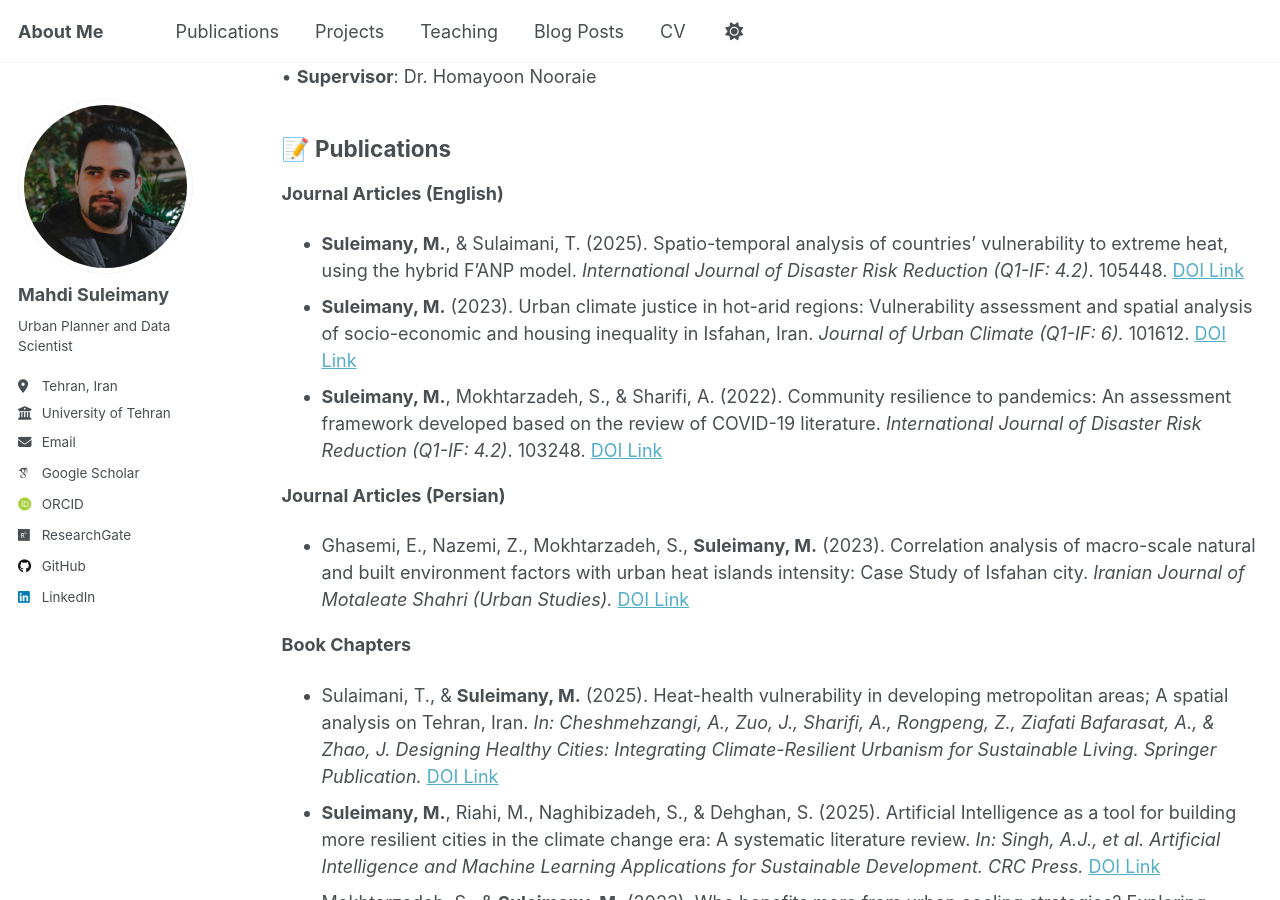
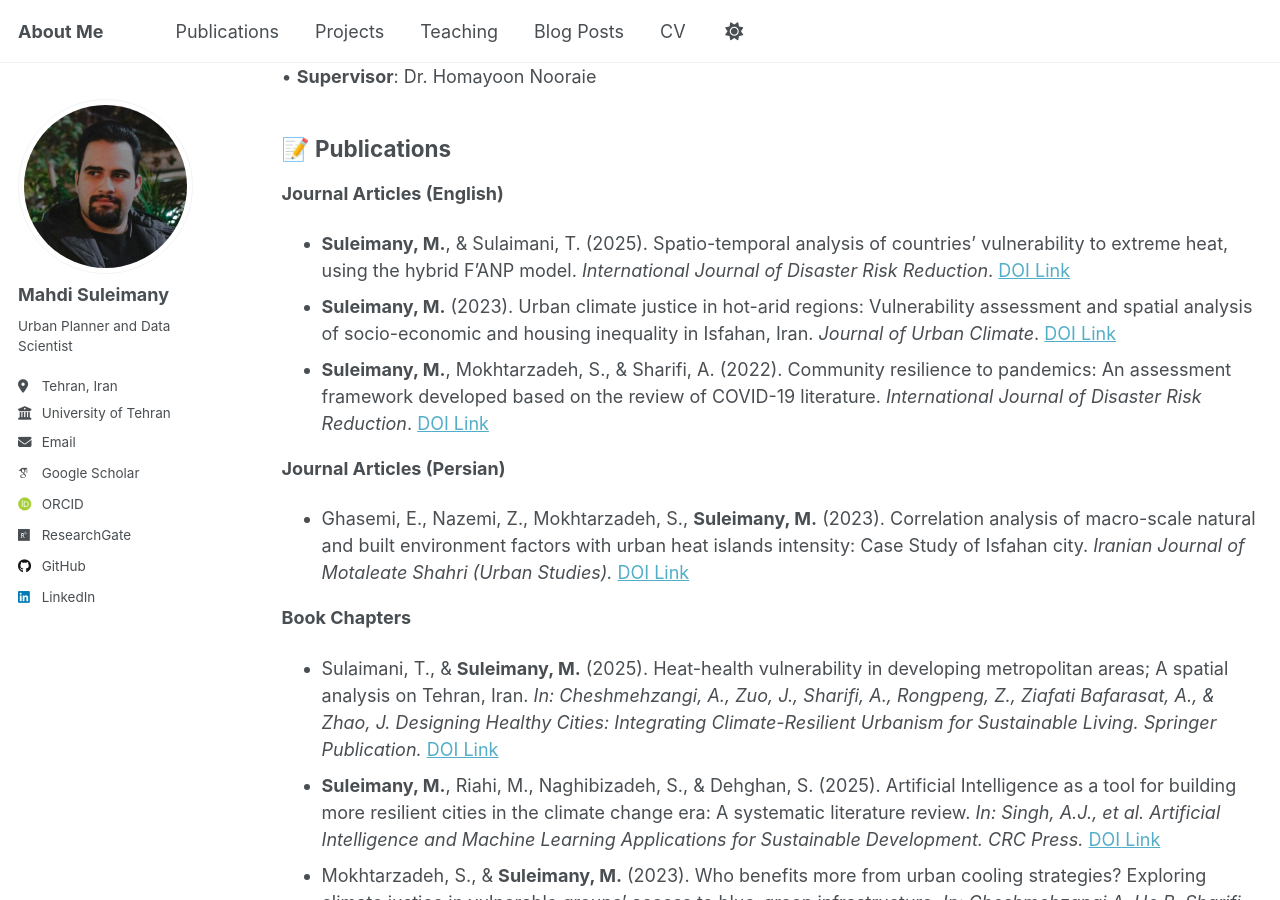
Before and after one commit to mo-soleimani/mo-soleimani.github.io, a Jekyll site: the page built from _pages/cv.md, in a window 1280 px wide and 900 px high, scrolled down 421 px. Built offline with Jekyll 4.4.1, drawn with Linux system fonts in a browser that asks for light colours; some web fonts are replaced.

Commit message:
Update cv.md

```diff
--- a/_pages/cv.md
+++ b/_pages/cv.md
@@ -26,9 +26,9 @@ redirect_from:
 ## 📝 Publications
 
 **Journal Articles (English)**
-- **Suleimany, M.**, & Sulaimani, T. (2025). Spatio-temporal analysis of countries’ vulnerability to extreme heat, using the hybrid F’ANP model. *International Journal of Disaster Risk Reduction (Q1-IF: 4.2)*. 105448. [DOI Link](https://doi.org/10.1016/j.ijdrr.2025.105448)
-- **Suleimany, M.** (2023). Urban climate justice in hot-arid regions: Vulnerability assessment and spatial analysis of socio-economic and housing inequality in Isfahan, Iran. *Journal of Urban Climate (Q1-IF: 6).* 101612. [DOI Link](https://doi.org/10.1016/j.uclim.2023.101612)
-- **Suleimany, M.**, Mokhtarzadeh, S., & Sharifi, A. (2022). Community resilience to pandemics: An assessment framework developed based on the review of COVID-19 literature. *International Journal of Disaster Risk Reduction (Q1-IF: 4.2)*. 103248. [DOI Link](https://doi.org/10.1016/j.ijdrr.2022.103248)
+- **Suleimany, M.**, & Sulaimani, T. (2025). Spatio-temporal analysis of countries’ vulnerability to extreme heat, using the hybrid F’ANP model. *International Journal of Disaster Risk Reduction*. [DOI Link](https://doi.org/10.1016/j.ijdrr.2025.105448)
+- **Suleimany, M.** (2023). Urban climate justice in hot-arid regions: Vulnerability assessment and spatial analysis of socio-economic and housing inequality in Isfahan, Iran. *Journal of Urban Climate*. [DOI Link](https://doi.org/10.1016/j.uclim.2023.101612)
+- **Suleimany, M.**, Mokhtarzadeh, S., & Sharifi, A. (2022). Community resilience to pandemics: An assessment framework developed based on the review of COVID-19 literature. *International Journal of Disaster Risk Reduction*. [DOI Link](https://doi.org/10.1016/j.ijdrr.2022.103248)
 
 **Journal Articles (Persian)**
 - Ghasemi, E., Nazemi, Z., Mokhtarzadeh, S., **Suleimany, M.** (2023). Correlation analysis of macro-scale natural and built environment factors with urban heat islands intensity: Case Study of Isfahan city. *Iranian Journal of Motaleate Shahri (Urban Studies).* [DOI Link](https://doi.org/10.22034/urbs.2023.62764)
```
